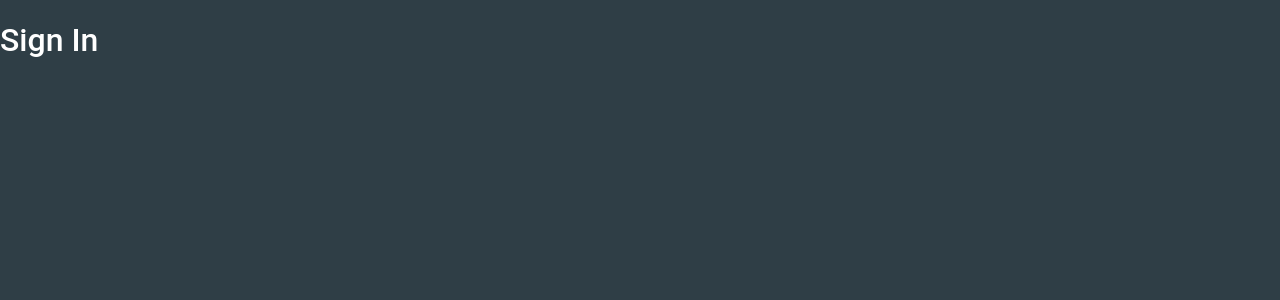
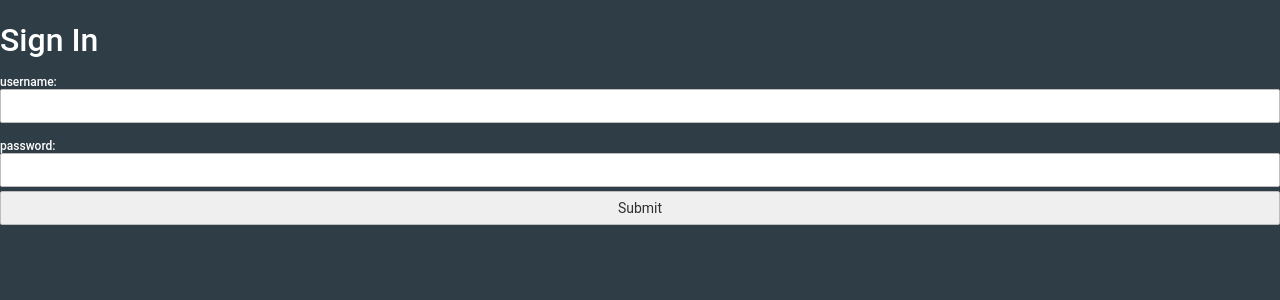
Before and after one commit to jadekeegan/kiwi, a React (Create React App) app: page /sign-in in a window 1280 px wide. Shown: the top 300 px of the page. Built offline with nearby package versions, Linux system fonts and the light colour scheme.

Commit message:
sign-in page but not styled

```diff
--- a/src/components/signin.component.js
+++ b/src/components/signin.component.js
@@ -1,11 +1,50 @@
 import React, { Component } from 'react';
+import { Link } from 'react-router-dom';
+import "./home.component.css"
 
 export default class SignIn extends Component {
+  constructor(props) {
+    super(props);
+    this.state = {
+      username: '',
+      password: ''
+    };
+
+    this.handleInputChange = this.handleInputChange.bind(this);
+    this.handleSubmit = this.handleSubmit.bind(this);
+  }
+
+  handleInputChange(event) {
+    const target = event.target;
+    const value = target.type === 'checkbox' ? target.checked : target.value;
+    const name = target.name;
+
+    this.setState({
+      [name]: value
+    });
+  }
+
+  handleSubmit(event) {
+    event.preventDefault();
+  }
 
   render() {
     return (
       <div>
         <h1>Sign In</h1>
+        <form onSubmit={this.handleSubmit}>
+        <label>
+          Username:
+          <input name="username" type="text" value={this.state.value} onChange={this.handleInputChange} />
+        </label>
+        <label>
+          Password:
+          <input name="password" type="text" value={this.state.value} onChange={this.handleInputChange} />
+        </label>
+          <Link to="/dashboard">
+            <input type="submit" value="Submit" />
+          </Link>
+        </form>
       </div>
     );
   }
--- a/src/index.css
+++ b/src/index.css
@@ -73,7 +73,7 @@
   margin-bottom: 4px;
   margin-top: 16px;
   display: block;
-  text-transform: uppercase;
+  text-transform: lowercase;
 }
 
 /* Button */
```
